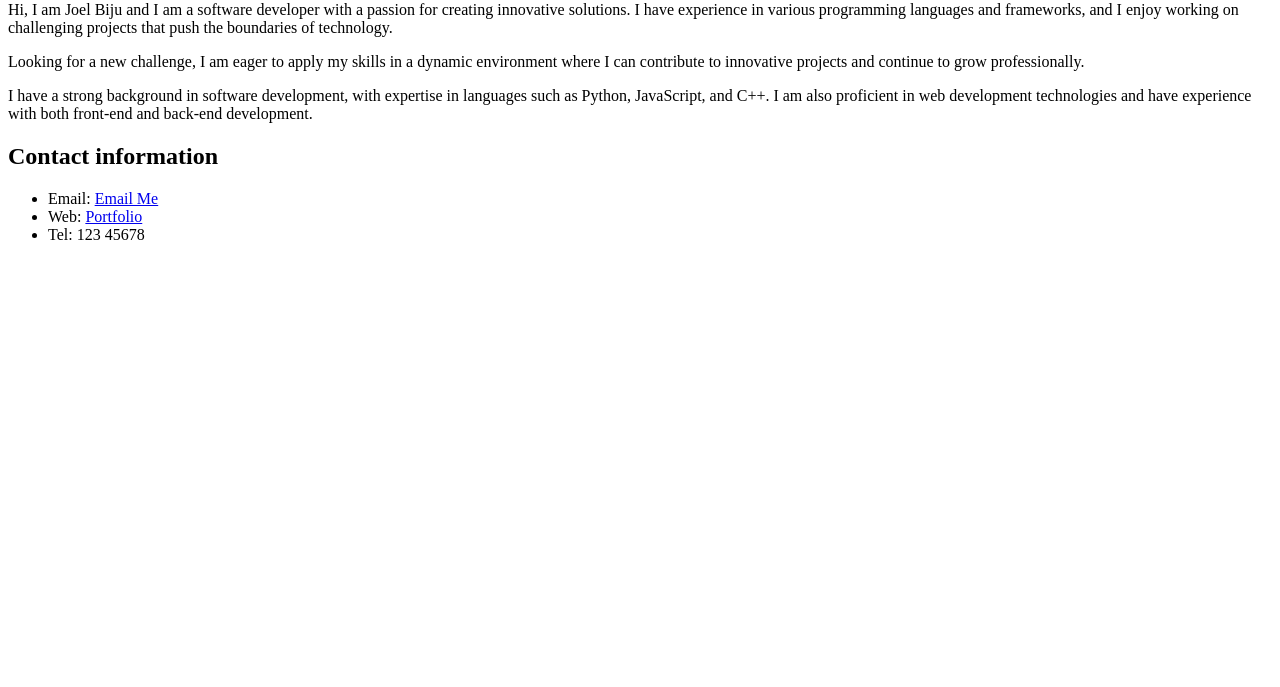
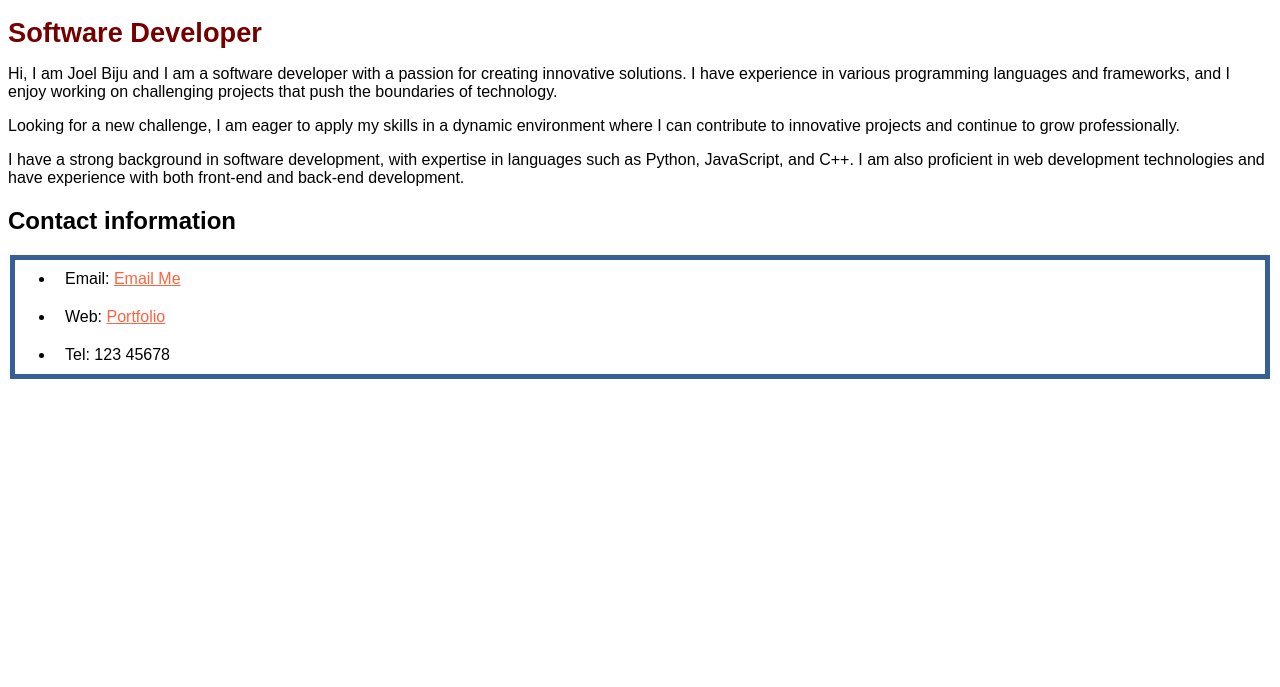
Before and after one commit to JB-05/biography-mulearn, a plain HTML site: page index.html in a window 1280 px wide. Shown: the part 113-800 px from the top of the page. Drawn offline with Linux system fonts and the light colour scheme.

Commit message:
Update index.html

```diff
--- a/index.html
+++ b/index.html
@@ -2,7 +2,7 @@
 <html lang="en">
 <head>
     <meta charset="UTF-8">
-    <link rel="stylesheet" href="biography.css">
+    <link rel="stylesheet" href="styles.css">
     <meta name="viewport" content="width=device-width, initial-scale=1.0">
     <title>Biography-JoelBiju</title>
 </head>
```
